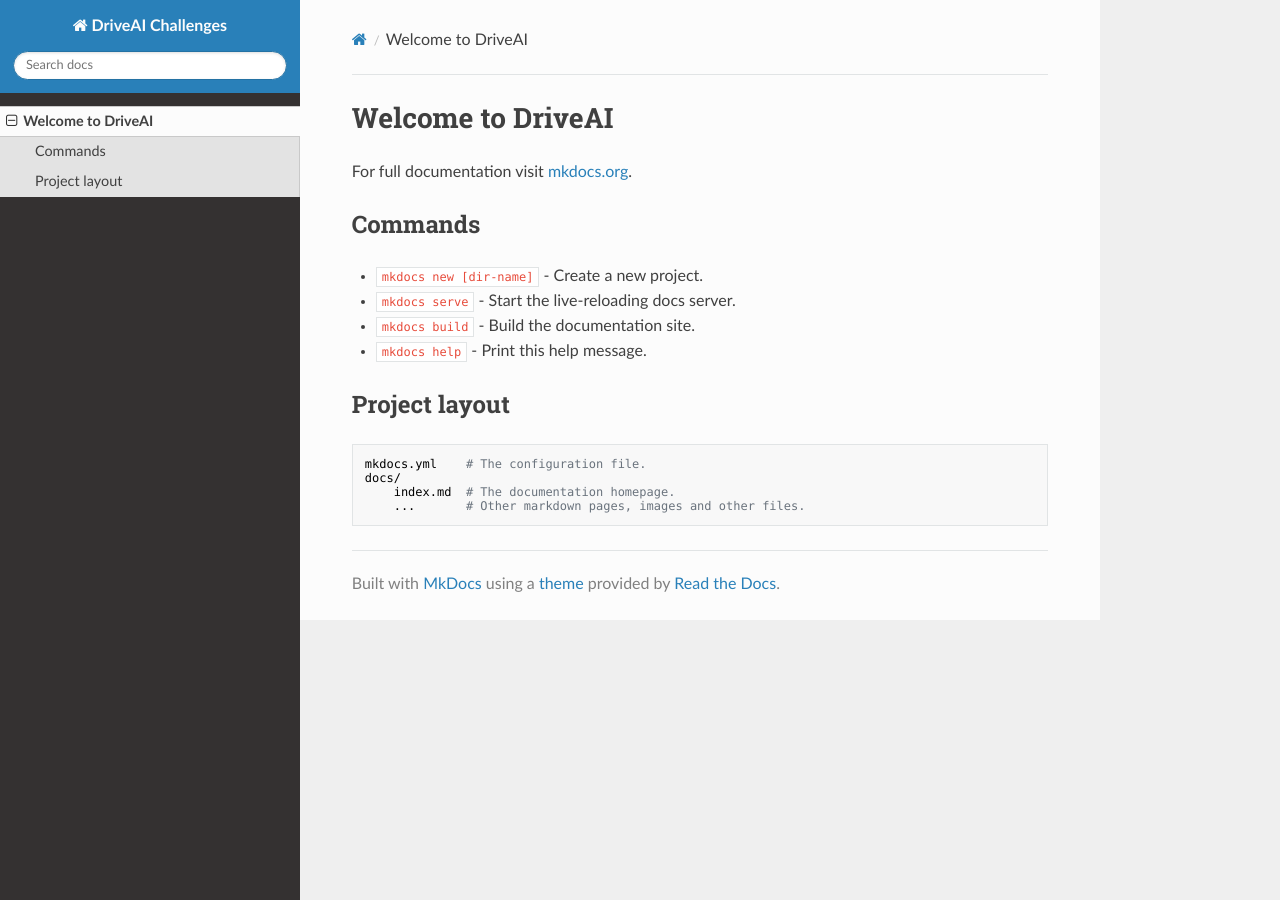
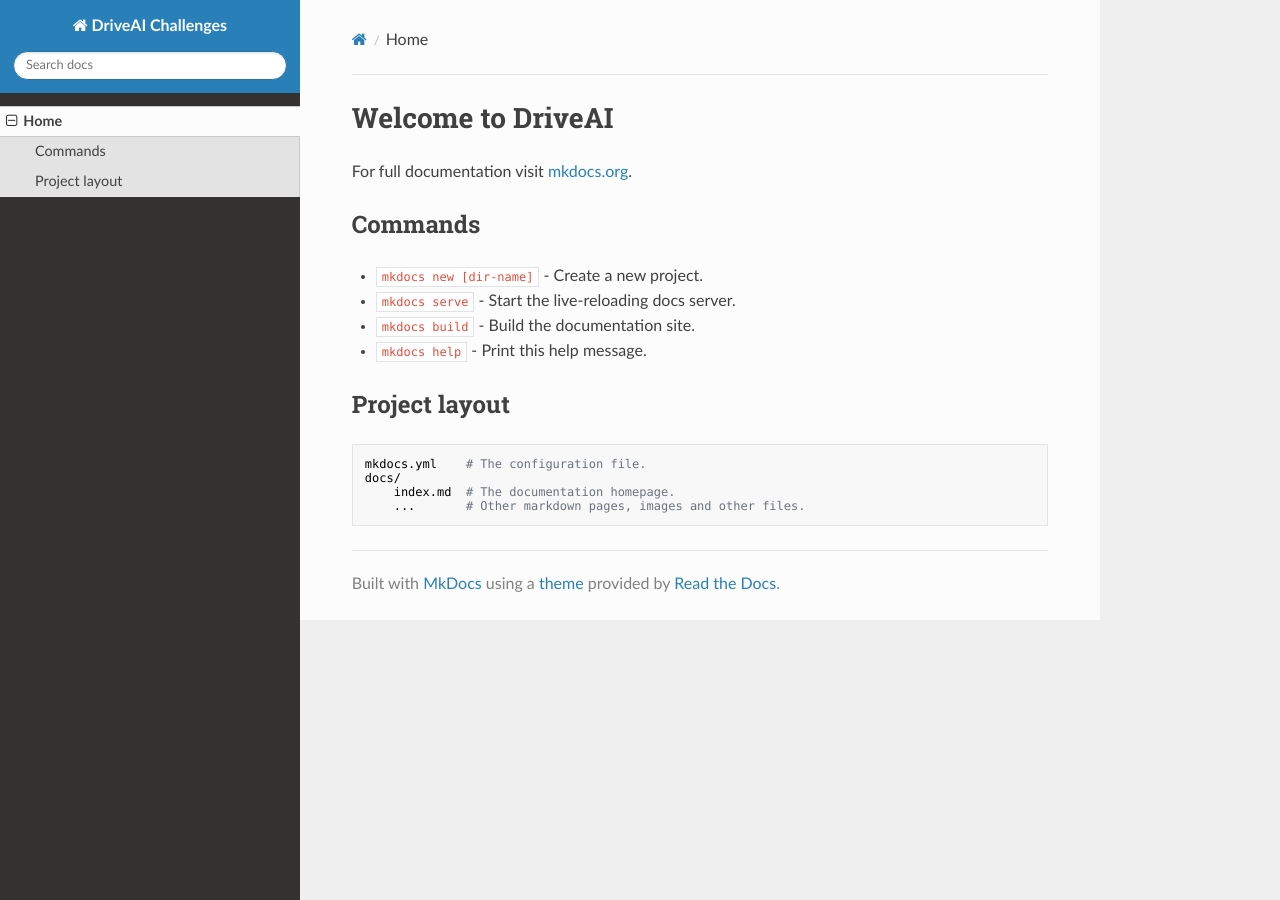
Before and after one commit to AutoAI/challenges, an MkDocs documentation site: the page built from docs/index.md, in a window 1280 px wide. Built offline with MkDocs 1.6.1, drawn with Linux system fonts in a browser that asks for light colours; nearby versions of some CDN libraries; old or Windows-style settings are respelled for this version of MkDocs; some of the changed lines change nothing that is shown.

Commit message:
set up pages

```diff
--- a/mkdocs.yml
+++ b/mkdocs.yml
@@ -1,3 +1,4 @@
 site_name: DriveAI Challenges
-
+pages:
+ - Home: index.md
 theme: readthedocs
```
